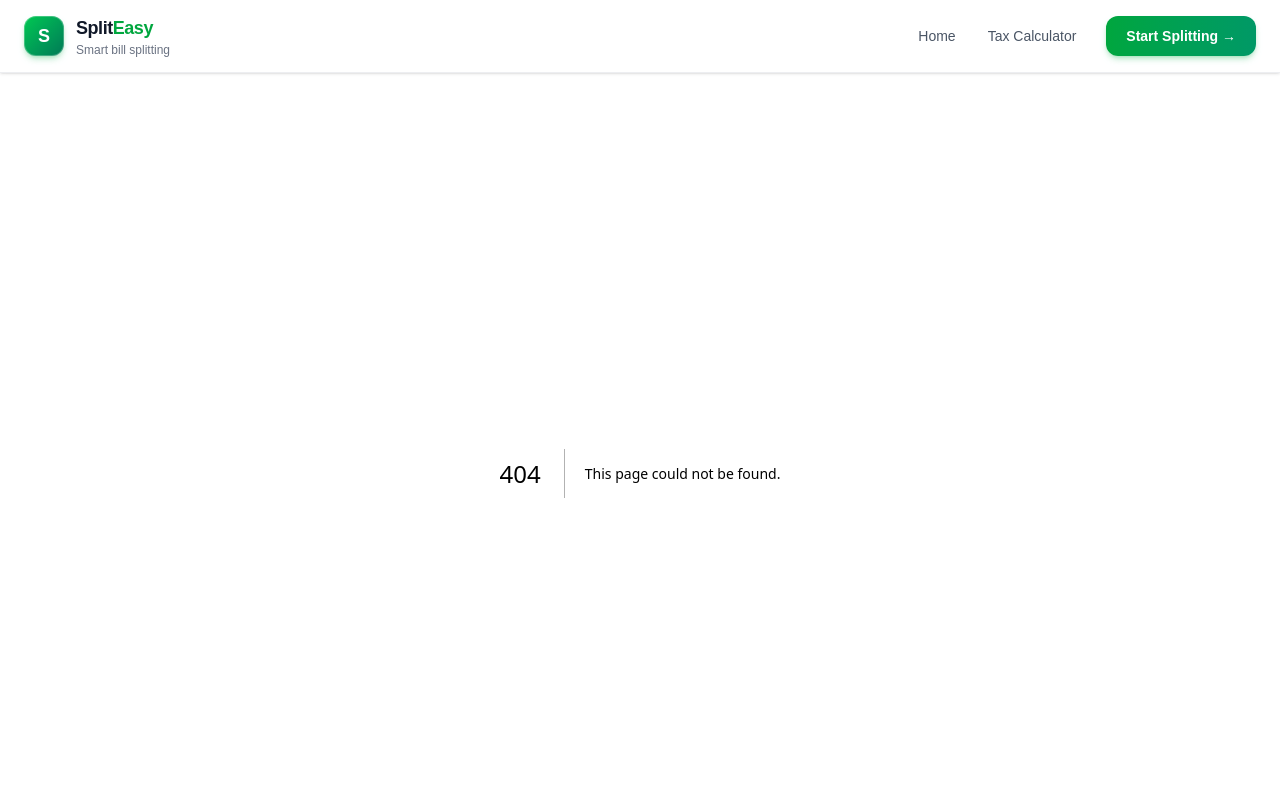
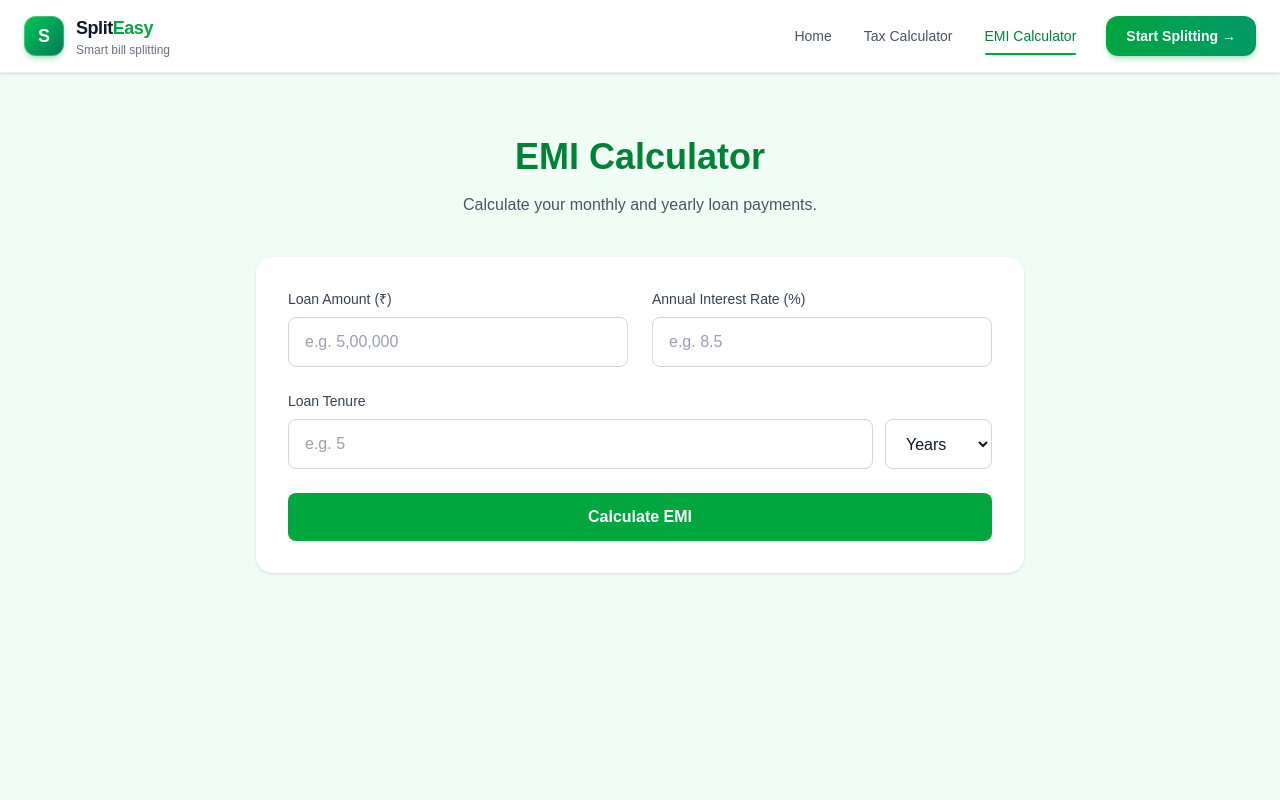
Before and after one commit to Shubhashissahu/FinPilot-financial-tools, a Next.js app: page /emi-calculator in a window 1280 px wide. Before the commit this address had no page. Shown: the top 800 px of the page. Built offline with nearby package versions, Linux system fonts and the light colour scheme.

Commit message:
Add Loan calculator on this

```diff
--- /dev/null
+++ b/app/emi-calculator/page.tsx
@@ -0,0 +1,192 @@
+"use client";
+
+import { useState } from "react";
+import { calculateEmi, EmiResult } from "@/lib/emiCalculator";
+import { generateEmiPdf } from "@/lib/generateEmiPdf";
+// import PieChart from "@/components/PieChart";
+
+type TenureUnit = "years" | "months";
+
+export default function EmiCalculatorPage() {
+  const [loanAmount, setLoanAmount] = useState("");
+  const [interestRate, setInterestRate] = useState("");
+  const [tenureValue, setTenureValue] = useState("");
+  const [tenureUnit, setTenureUnit] = useState<TenureUnit>("years");
+  const [result, setResult] = useState<EmiResult | null>(null);
+  const [error, setError] = useState("");
+  const [copied, setCopied] = useState(false);
+
+  const formatWithCommas = (raw: string) => {
+    const digitsOnly = raw.replace(/[^\d]/g, "");
+    if (!digitsOnly) return "";
+    return Number(digitsOnly).toLocaleString("en-IN");
+  };
+
+  const handleCalculate = () => {
+    const principal = Number(loanAmount.replace(/,/g, ""));
+    const rate = Number(interestRate);
+    const tenure = Number(tenureValue);
+
+    if (!principal || principal <= 0) {
+      setError("Enter a valid loan amount.");
+      setResult(null);
+      return;
+    }
+    if (!rate || rate <= 0) {
+      setError("Enter a valid interest rate.");
+      setResult(null);
+      return;
+    }
+    if (!tenure || tenure <= 0) {
+      setError("Enter a valid loan tenure.");
+      setResult(null);
+      return;
+    }
+
+    const tenureMonths = tenureUnit === "years" ? tenure * 12 : tenure;
+    setError("");
+    setResult(calculateEmi(principal, rate, tenureMonths));
+  };
+
+  const shareText = result
+    ? `EMI Calculation\n\nLoan Amount: ₹${result.principal.toLocaleString("en-IN")}\nMonthly EMI: ₹${result.monthlyEmi.toLocaleString("en-IN")}\nYearly Payment: ₹${result.yearlyPayment.toLocaleString("en-IN")}\nTotal Interest: ₹${result.totalInterest.toLocaleString("en-IN")}\nTotal Payment: ₹${result.totalPayment.toLocaleString("en-IN")}\n\nCalculated with SplitEasy`
+    : "";
+
+  const handleShare = async () => {
+    try {
+      await navigator.clipboard.writeText(shareText);
+      setCopied(true);
+      setTimeout(() => setCopied(false), 2000);
+    } catch {
+      alert("Unable to copy.");
+    }
+  };
+
+  return (
+    <main className="min-h-screen bg-green-50 px-6 py-16">
+      <div className="mx-auto max-w-3xl">
+        <h1 className="text-center text-4xl font-black text-green-700">
+          EMI Calculator
+        </h1>
+        <p className="mt-4 text-center text-gray-600">
+          Calculate your monthly and yearly loan payments.
+        </p>
+
+        <section className="mt-10 rounded-2xl bg-white p-8 shadow-sm">
+          <div className="grid gap-6 sm:grid-cols-2">
+            <div>
+              <label className="block text-sm font-medium text-gray-700">
+                Loan Amount (₹)
+              </label>
+              <input
+                type="text"
+                inputMode="numeric"
+                value={loanAmount}
+                onChange={(e) => setLoanAmount(formatWithCommas(e.target.value))}
+                placeholder="e.g. 5,00,000"
+                className="mt-2 w-full rounded-lg border border-gray-300 px-4 py-3 text-gray-900 placeholder:text-gray-400 outline-none focus:border-green-500 focus:ring-2 focus:ring-green-200"
+              />
+            </div>
+
+            <div>
+              <label className="block text-sm font-medium text-gray-700">
+                Annual Interest Rate (%)
+              </label>
+              <input
+                type="number"
+                min={0}
+                step="0.1"
+                value={interestRate}
+                onChange={(e) => setInterestRate(e.target.value)}
+                placeholder="e.g. 8.5"
+                className="mt-2 w-full rounded-lg border border-gray-300 px-4 py-3 text-gray-900 placeholder:text-gray-400 outline-none focus:border-green-500 focus:ring-2 focus:ring-green-200"
+              />
+            </div>
+          </div>
+
+          <div className="mt-6">
+            <label className="block text-sm font-medium text-gray-700">
+              Loan Tenure
+            </label>
+            <div className="mt-2 flex gap-3">
+              <input
+                type="number"
+                min={1}
+                value={tenureValue}
+                onChange={(e) => setTenureValue(e.target.value)}
+                placeholder={tenureUnit === "years" ? "e.g. 5" : "e.g. 60"}
+                className="flex-1 rounded-lg border border-gray-300 px-4 py-3 text-gray-900 placeholder:text-gray-400 outline-none focus:border-green-500 focus:ring-2 focus:ring-green-200"
+              />
+              <select
+                value={tenureUnit}
+                onChange={(e) => setTenureUnit(e.target.value as TenureUnit)}
+                className="rounded-lg border border-gray-300 px-4 py-3 text-gray-900 outline-none focus:border-green-500 focus:ring-2 focus:ring-green-200"
+              >
+                <option value="years">Years</option>
+                <option value="months">Months</option>
+              </select>
+            </div>
+          </div>
+
+          {error && <p className="mt-3 text-sm text-red-600">{error}</p>}
+
+          <button
+            onClick={handleCalculate}
+            className="mt-6 w-full rounded-lg bg-green-600 py-3 font-semibold text-white transition hover:bg-green-700"
+          >
+            Calculate EMI
+          </button>
+        </section>
+
+        {result && (
+          <section className="mt-8 rounded-2xl bg-white p-8 shadow-sm">
+            <div className="grid gap-6 sm:grid-cols-2">
+              <SummaryRow label="Monthly EMI" value={result.monthlyEmi} highlight />
+              <SummaryRow label="Yearly Payment" value={result.yearlyPayment} />
+              <SummaryRow label="Total Interest" value={result.totalInterest} />
+              <SummaryRow label="Total Payment" value={result.totalPayment} />
+            </div>
+
+            <div className="mt-8 flex justify-center">
+              {/* <PieChart principal={result.principal} interest={result.totalInterest} /> */}
+            </div>
+
+            <div className="mt-8 flex flex-wrap justify-center gap-3">
+              <button
+                onClick={() => generateEmiPdf(result, Number(interestRate))}
+                className="rounded-lg border border-green-600 px-6 py-3 font-medium text-green-700 transition hover:bg-green-50"
+              >
+                Download PDF
+              </button>
+              <button
+                onClick={handleShare}
+                className="rounded-lg bg-green-600 px-6 py-3 font-medium text-white transition hover:bg-green-700"
+              >
+                {copied ? "Copied ✓" : "Share"}
+              </button>
+            </div>
+          </section>
+        )}
+      </div>
+    </main>
+  );
+}
+
+function SummaryRow({
+  label,
+  value,
+  highlight,
+}: {
+  label: string;
+  value: number;
+  highlight?: boolean;
+}) {
+  return (
+    <div className={`rounded-xl p-4 ${highlight ? "bg-green-50" : "bg-gray-50"}`}>
+      <p className="text-sm text-gray-500">{label}</p>
+      <p className={`mt-1 text-2xl font-bold ${highlight ? "text-green-700" : "text-gray-900"}`}>
+        ₹{value.toLocaleString("en-IN")}
+      </p>
+    </div>
+  );
+}
--- a/components/Navbar.tsx
+++ b/components/Navbar.tsx
@@ -8,6 +8,7 @@ import { usePathname } from "next/navigation";
 const navLinks = [
   { href: "/", label: "Home" },
   { href: "/tax-calculator", label: "Tax Calculator" },
+  { href: "/emi-calculator", label: "EMI Calculator" },
 ];
 
 export default function Navbar() {
--- /dev/null
+++ b/lib/emiCalculator.ts
@@ -0,0 +1,59 @@
+export interface EmiResult {
+  monthlyEmi: number;
+  yearlyPayment: number;
+  totalInterest: number;
+  totalPayment: number;
+  principal: number;
+  tenureMonths: number;
+}
+
+/**
+ * Standard reducing-balance EMI formula:
+ * EMI = P * r * (1+r)^n / ((1+r)^n - 1)
+ * where P = principal, r = monthly interest rate (annual/12/100),
+ * n = tenure in months.
+ */
+export function calculateEmi(
+  principal: number,
+  annualRatePercent: number,
+  tenureMonths: number
+): EmiResult {
+  if (principal <= 0 || tenureMonths <= 0) {
+    return {
+      monthlyEmi: 0,
+      yearlyPayment: 0,
+      totalInterest: 0,
+      totalPayment: 0,
+      principal,
+      tenureMonths,
+    };
+  }
+
+  const monthlyRate = annualRatePercent / 12 / 100;
+
+  let monthlyEmi: number;
+  if (monthlyRate === 0) {
+    // 0% interest — EMI is just principal spread evenly, avoid divide-by-zero
+    // in the compound formula below.
+    monthlyEmi = principal / tenureMonths;
+  } else {
+    const factor = Math.pow(1 + monthlyRate, tenureMonths);
+    monthlyEmi = (principal * monthlyRate * factor) / (factor - 1);
+  }
+
+  const totalPayment = monthlyEmi * tenureMonths;
+  const totalInterest = totalPayment - principal;
+
+  return {
+    monthlyEmi: round2(monthlyEmi),
+    yearlyPayment: round2(monthlyEmi * 12),
+    totalInterest: round2(totalInterest),
+    totalPayment: round2(totalPayment),
+    principal,
+    tenureMonths,
+  };
+}
+
+function round2(n: number): number {
+  return Math.round((n + Number.EPSILON) * 100) / 100;
+}
--- /dev/null
+++ b/lib/generateEmiPdf.ts
@@ -0,0 +1,36 @@
+import { jsPDF } from "jspdf";
+import { EmiResult } from "@/lib/emiCalculator";
+
+export function generateEmiPdf(result: EmiResult, annualRate: number) {
+  const pdf = new jsPDF();
+
+  let y = 20;
+
+  pdf.setFontSize(22);
+  pdf.text("SplitEasy", 20, y);
+
+  y += 10;
+  pdf.setFontSize(11);
+  pdf.text("EMI Calculation Summary", 20, y);
+
+  y += 20;
+  pdf.setFontSize(12);
+
+  const rows: [string, string][] = [
+    ["Loan Amount", `Rs. ${result.principal.toLocaleString("en-IN")}`],
+    ["Annual Interest Rate", `${annualRate}%`],
+    ["Loan Tenure", `${result.tenureMonths} months (${(result.tenureMonths / 12).toFixed(1)} years)`],
+    ["Monthly EMI", `Rs. ${result.monthlyEmi.toLocaleString("en-IN")}`],
+    ["Yearly Payment", `Rs. ${result.yearlyPayment.toLocaleString("en-IN")}`],
+    ["Total Interest", `Rs. ${result.totalInterest.toLocaleString("en-IN")}`],
+    ["Total Payment", `Rs. ${result.totalPayment.toLocaleString("en-IN")}`],
+  ];
+
+  rows.forEach(([label, value]) => {
+    pdf.text(label, 20, y);
+    pdf.text(value, 120, y);
+    y += 12;
+  });
+
+  pdf.save("EMI-calculation.pdf");
+}
```
